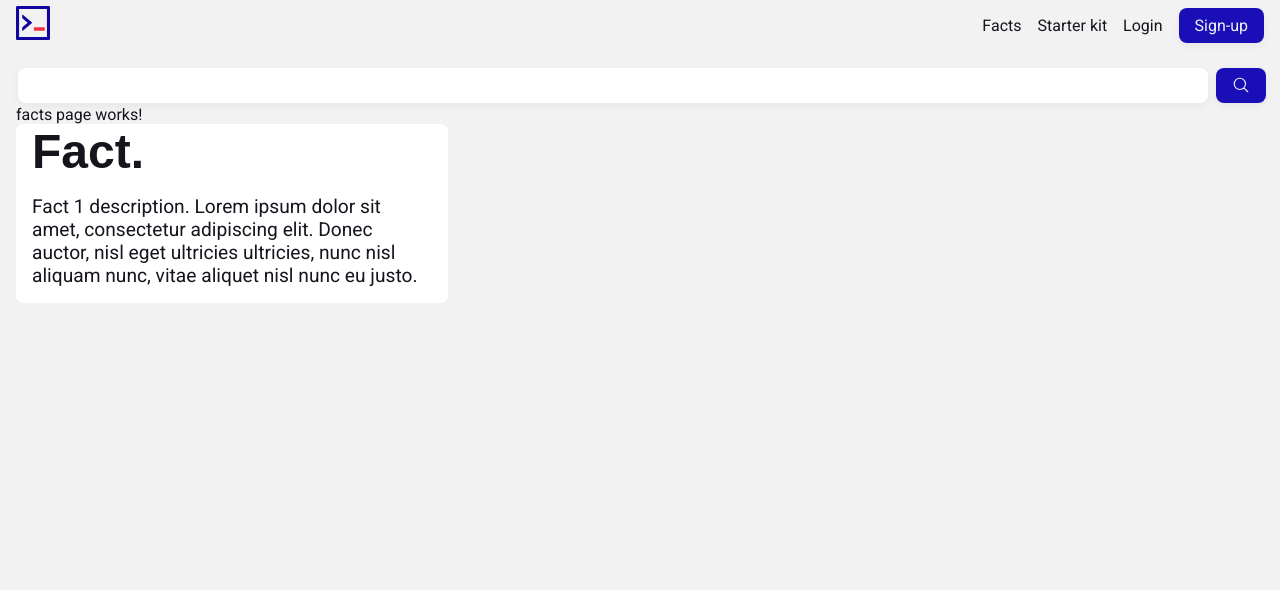
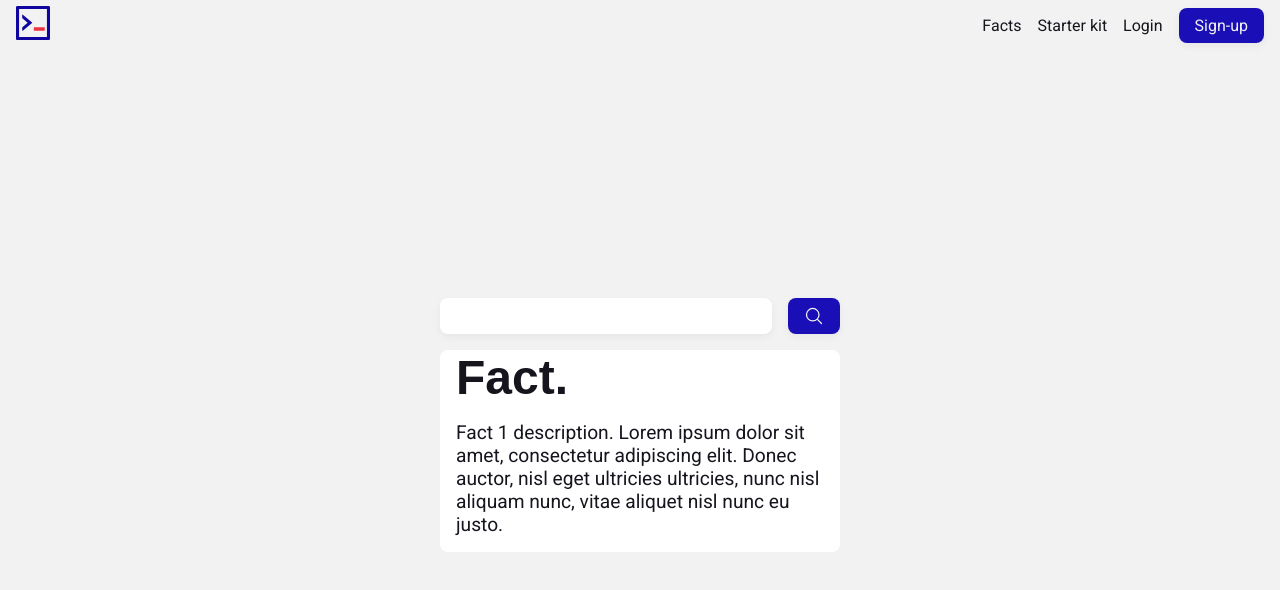
Before and after one commit to NDL-2023/front, an Angular app: page /facts in a window 1280 px wide. Shown: the top 590 px of the page. Built offline with nearby package versions, Linux system fonts and the light colour scheme; no server answers; a web font is replaced by a local one.

Commit message:
feat: center card + clean code

```diff
--- a/src/app/core/models/api/card/card.model.ts
+++ b/src/app/core/models/api/card/card.model.ts
@@ -1,6 +1,6 @@
 export enum CardType {
   FACT = 'fact',
-  QUESTION = 'intox',
+  QUESTION = 'question',
 }
 
 export interface Card {
--- a/src/app/modules/facts/card/card.component.ts
+++ b/src/app/modules/facts/components/card/card.component.ts
@@ -1,6 +1,6 @@
 import { Component, Input } from '@angular/core';
-import { BaseAppComponent } from '../../../core/components/base-app/base-app.component';
-import { Card, CardType } from '../../../core/models/api/card/card.model';
+import { BaseAppComponent } from '../../../../core/components/base-app/base-app.component';
+import { Card, CardType } from '../../../../core/models/api/card/card.model';
 
 @Component({
   selector: 'app-card',
--- a/src/app/modules/facts/components/search-bar/search-bar.component.html
+++ b/src/app/modules/facts/components/search-bar/search-bar.component.html
@@ -1,8 +1,19 @@
-<div class="input-wrapper">
-    <input class="basic search-input" [(ngModel)]="searchInput" />
-    <button class="primary search-button flex center" (click)="handleSearch()">
-        <svg xmlns="http://www.w3.org/2000/svg" fill="none" viewBox="0 0 24 24" stroke-width="1.5" stroke="currentColor" class="w-6 h-6">
-        <path stroke-linecap="round" stroke-linejoin="round" d="M21 21l-5.197-5.197m0 0A7.5 7.5 0 105.196 5.196a7.5 7.5 0 0010.607 10.607z" />
-      </svg>
-    </button>
+<div class="search-bar flex-row">
+  <input class="basic search-input w-100" [(ngModel)]="searchInput" />
+  <button
+    class="primary search-button flex-row center"
+    (click)="handleSearch()">
+    <svg
+      xmlns="http://www.w3.org/2000/svg"
+      fill="none"
+      viewBox="0 0 24 24"
+      stroke-width="1.5"
+      stroke="currentColor"
+      class="w-6 h-6">
+      <path
+        stroke-linecap="round"
+        stroke-linejoin="round"
+        d="M21 21l-5.197-5.197m0 0A7.5 7.5 0 105.196 5.196a7.5 7.5 0 0010.607 10.607z" />
+    </svg>
+  </button>
 </div>
--- a/src/app/modules/facts/components/search-bar/search-bar.component.scss
+++ b/src/app/modules/facts/components/search-bar/search-bar.component.scss
@@ -1,20 +1,8 @@
 :host {
-    .input-wrapper {
-        display: flex;
-        justify-content: space-between;
-        gap: 8px;
-
-        width: 100%;
-        max-height: 50px;
-        padding: 2px;
-
-        border-radius: 8px;
-
-        .search-input {
-            flex-grow: 2;
-        }
-        .search-button {
-            width: 50px;
-        }
+  .search-button {
+    svg {
+      width: 20px;
+      height: 20px;
     }
+  }
 }
--- a/src/app/modules/facts/facts-page/facts-page.component.html
+++ b/src/app/modules/facts/facts-page/facts-page.component.html
@@ -1,5 +1,6 @@
-<div class="main-container">
-  <app-search-bar (search)="handleSearch($event)"></app-search-bar>
-  <p>facts page works!</p>
-  <app-card [card]="card_example"></app-card>
+<div class="main-container flex-col center middle">
+  <div class="content flex-col center middle w-100">
+    <app-search-bar (search)="handleSearch($event)"></app-search-bar>
+    <app-card [card]="card_example"></app-card>
+  </div>
 </div>
--- a/src/app/modules/facts/facts-page/facts-page.component.scss
+++ b/src/app/modules/facts/facts-page/facts-page.component.scss
@@ -0,0 +1,7 @@
+.content {
+  max-width: 400px;
+}
+
+app-search-bar {
+  width: 100%;
+}
--- a/src/app/modules/facts/facts.module.ts
+++ b/src/app/modules/facts/facts.module.ts
@@ -4,7 +4,7 @@ import { FactsPageComponent } from './facts-page/facts-page.component';
 import { FactsRoutingModule } from './facts-routing.module';
 import { SharedModule } from '../../shared/shared.module';
 import { SearchBarComponent } from './components/search-bar/search-bar.component';
-import { CardComponent } from './card/card.component';
+import { CardComponent } from './components/card/card.component';
 
 @NgModule({
   declarations: [FactsPageComponent, CardComponent, SearchBarComponent],
```
Also changed, not shown: src/app/modules/facts/components/card/card.component.html (renamed from src/app/modules/facts/card/card.component.html), src/app/modules/facts/components/card/card.component.scss (renamed from src/app/modules/facts/card/card.component.scss), 1 other file (tests, documents, lock files or other folders).
